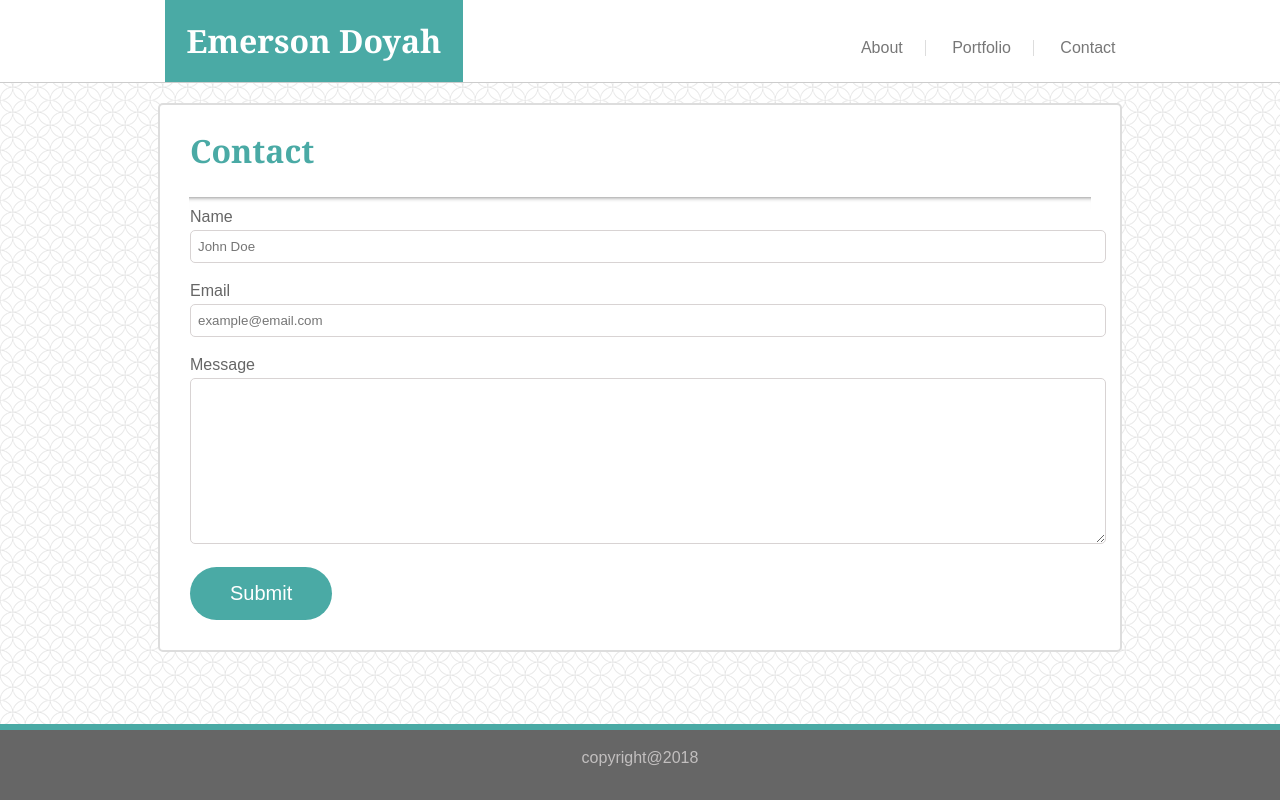
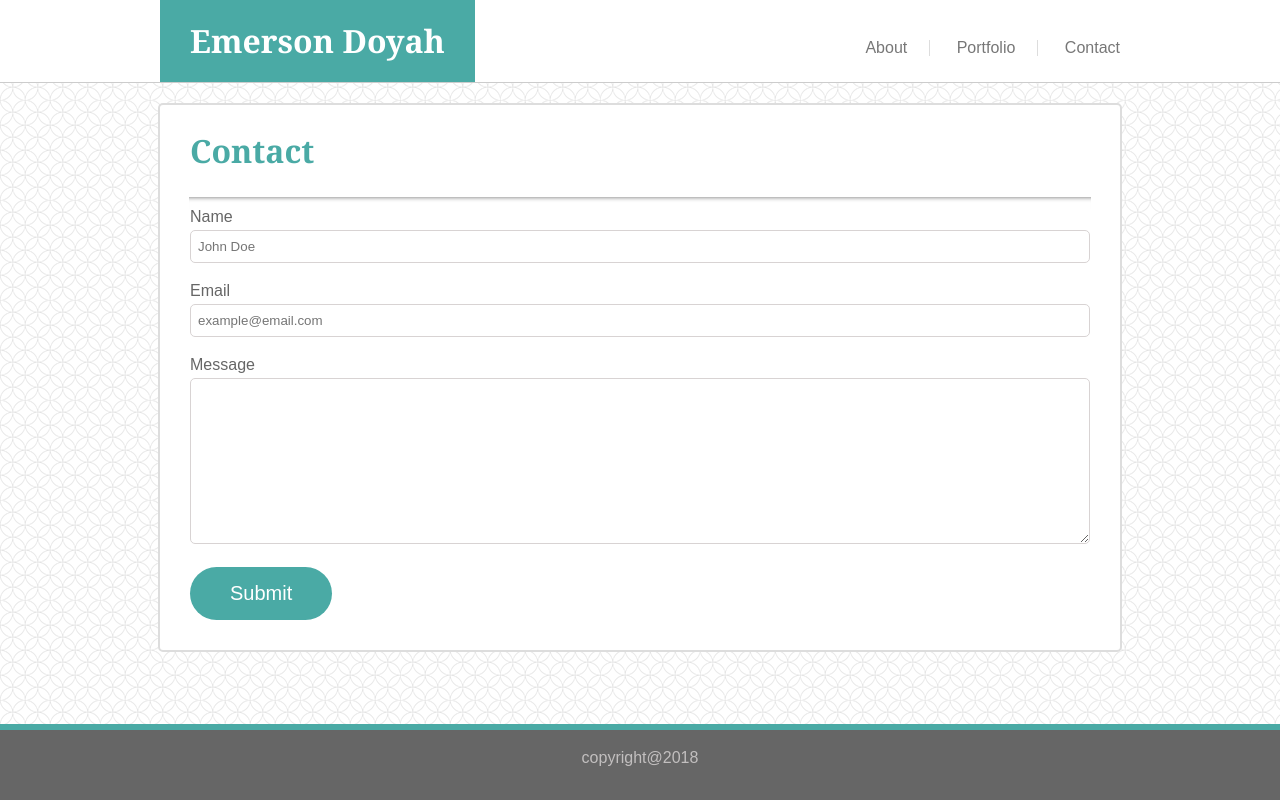
Before and after one commit to emerzonic/Basic-Portfolio, a plain HTML site: page contact.html in a window 1280 px wide. Drawn offline with Linux system fonts and the light colour scheme.

Commit message:
add alignment for the contact formright margin

```diff
--- a/assets/css/style.css
+++ b/assets/css/style.css
@@ -43,7 +43,7 @@ li a:hover {
 
 #nameHeading{
     color: #ffffff;
-    padding: 25px 22px;
+    padding: 25px 30px;
 }
 
 #name{
@@ -51,7 +51,7 @@ li a:hover {
     font-family: 'Georgia', Times, Times New Roman, serif;
     font-size: 200%;
     font-weight: bold;
-    margin-right:371px;
+    margin-right:364px;
 }
 
 .container{
@@ -129,13 +129,12 @@ hr {
     font-family: 'Arial', 'Helvetica Neue', Helvetica, sans-serif;
 }
 .nameAndEmail{
-    width: 900px;
     height: 25px;
     padding: 3px 7px;
-
 }
 
 .nameAndEmail, #messageBox{
+    width: 884px;
     margin: 5px 30px 20px 30px;
     border: 1px solid #d8d3d3;
     border-radius:5px;
@@ -143,7 +142,6 @@ hr {
 }
 
 #messageBox{
-    width: 900px;
     height: 150px;
     padding: 7px 7px;
 }
```
